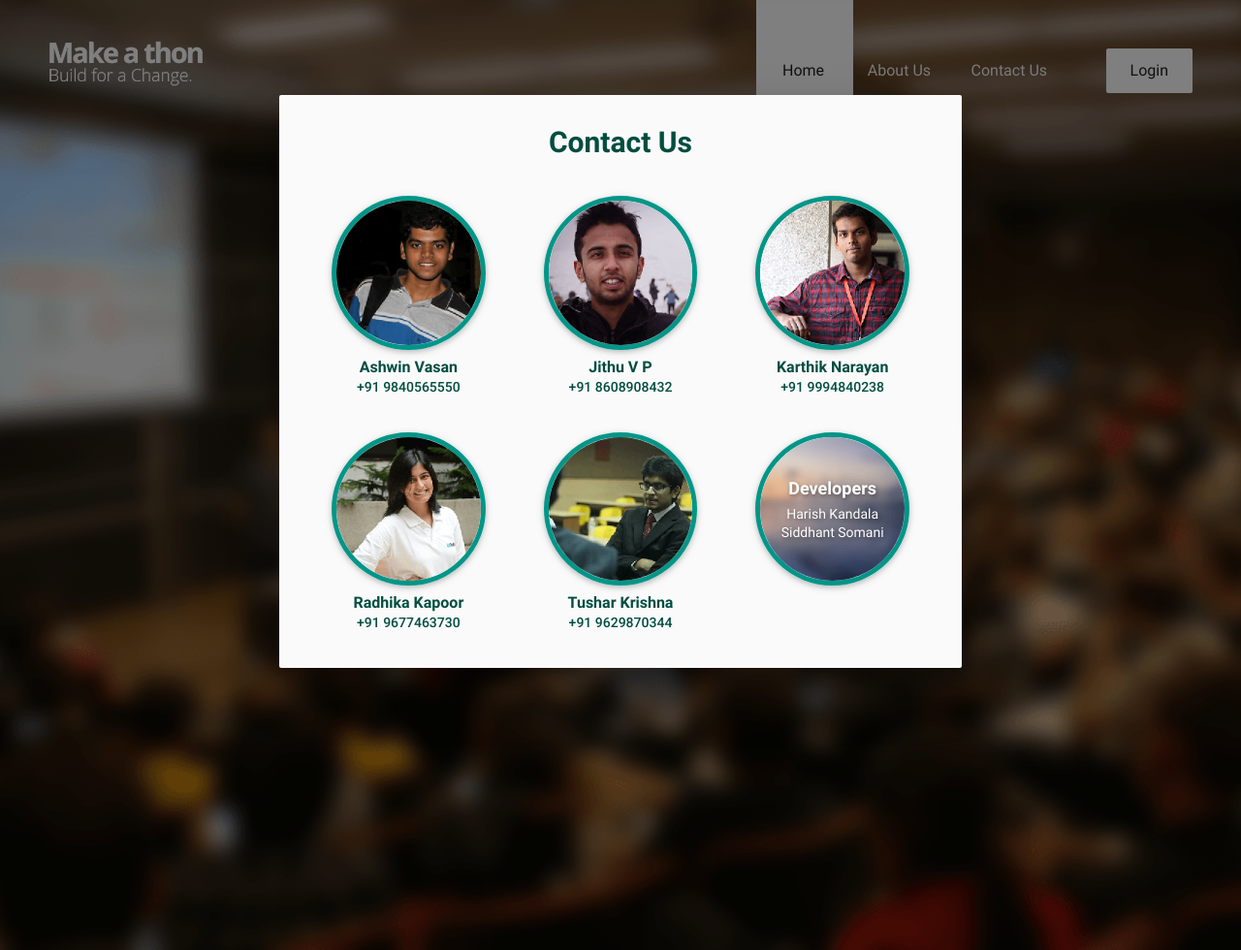
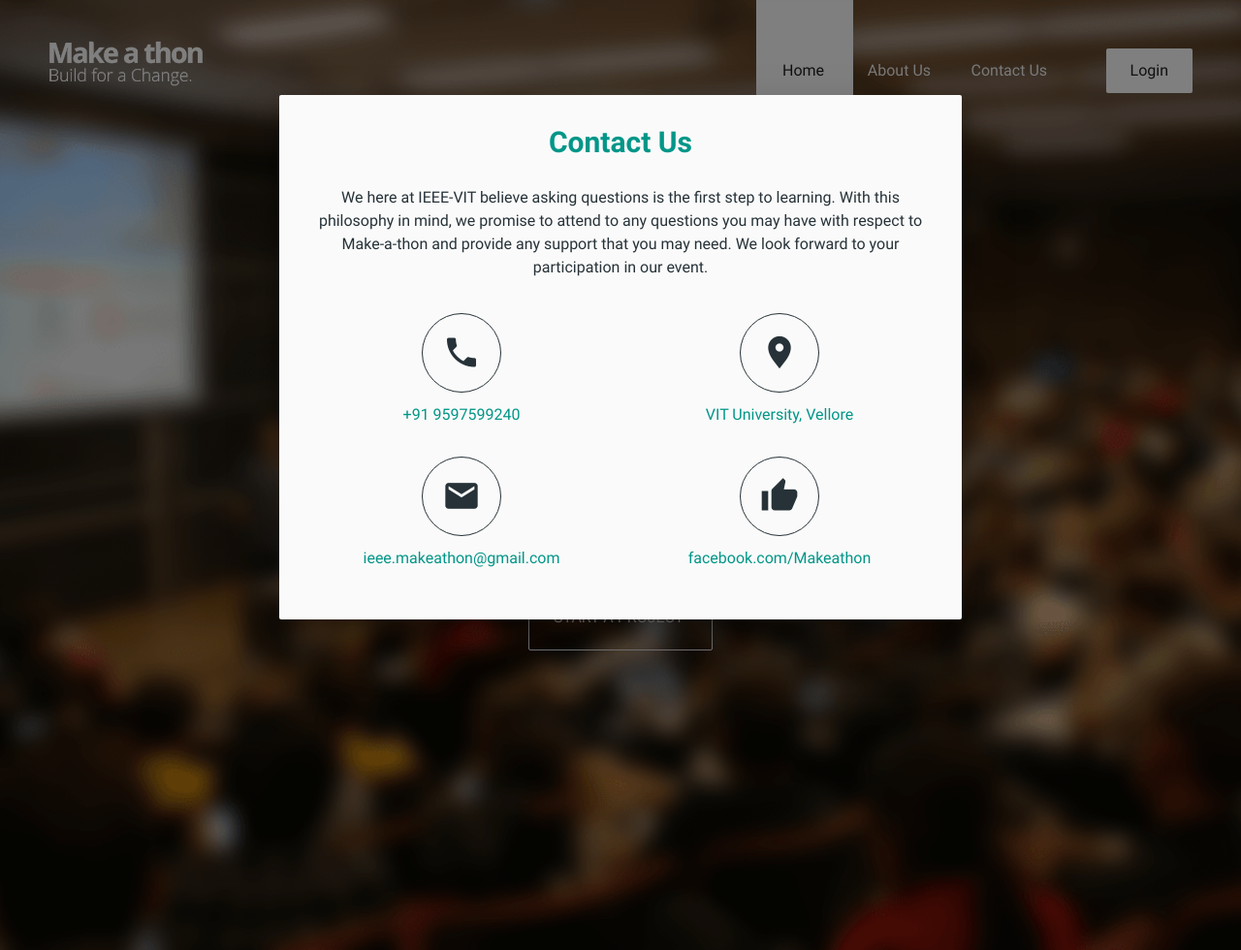
Before and after one commit to hkandala/bfac, a PHP site: page / in a window 1280 px wide, after a click on "Contact Us". Shown: the whole page at 97% size. Run offline with PHP 8.4, Linux system fonts and the light colour scheme; data comes from the database, SQL or seed files in the repository.

Commit message:
Contact us page update

```diff
--- a/footer.php
+++ b/footer.php
@@ -3,37 +3,29 @@
     <div class="modal-content">
         <h1>Contact Us</h1>
         <div class="row">
-            <div class="col l4 s12">
-                <img src="img/contactus/ashwin.png" class="z-depth-1" alt="Ashwin Vasan"/>
-                <p>Ashwin Vasan</p>
-                <p class="contact">+91 9840565550</p>
+            <p class="desc col s12 center-align">We here at IEEE-VIT believe asking questions is the first step to learning. With this philosophy in mind, we promise to attend to any questions you may have with respect to Make-a-thon and provide any support that you may need. We look forward to your participation in our event.</p>
+            <div class="col l6 m6 s12">
+                <div class="contact-box">
+                    <i class="mdi-communication-phone"></i>
+                    <a href="#">+91 9597599240</a>
+                </div>
             </div>
-            <div class="col l4 s12">
-                <img src="img/contactus/jithu.png" class="z-depth-1" alt="Jithu V P"/>
-                <p>Jithu V P</p>
-                <p class="contact">+91 8608908432</p>
+            <div class="col l6 m6 s12">
+                <div class="contact-box">
+                    <i class="mdi-communication-location-on"></i>
+                    <a href="https://www.google.co.in/maps/place/VIT+University/@12.968836,79.159018,14z/data=!4m2!3m1!1s0x0:0xfef222e5f36ecdeb" target="_blank">VIT University, Vellore</a>
+                </div>
             </div>
-            <div class="col l4 s12">
-                <img src="img/contactus/karthik.png" class="z-depth-1" alt="Karthik Narayan"/>
-                <p>Karthik Narayan</p>
-                <p class="contact">+91 9994840238</p>
+            <div class="col l6 m6 s12">
+                <div class="contact-box">
+                    <i class="mdi-content-mail"></i>
+                    <a href="mailto:ieee.makeathon@gmail.com" target="_top">ieee.makeathon@gmail.com</a>
+                </div>
             </div>
-            <div class="col l4 s12">
-                <img src="img/contactus/radhika.png" class="z-depth-1" alt="Radhika Kapoor"/>
-                <p>Radhika Kapoor</p>
-                <p class="contact">+91 9677463730</p>
-            </div>
-            <div class="col l4 s12">
-                <img src="img/contactus/tushar.png" class="z-depth-1" alt="Tushar Krishna"/>
-                <p>Tushar Krishna</p>
-                <p class="contact">+91 9629870344</p>
-            </div>
-            <div class="col l4 s12 dev">
-                <img src="img/contactus/bg.png" class="z-depth-1" alt="Developers"/>
-                <div>
-                    <h5>Developers</h5>
-                    <a href="https://github.com/harish095" target="_blank">Harish Kandala</a>
-                    <a href="https://github.com/siddhantsomani" target="_blank">Siddhant Somani</a>
+            <div class="col l6 m6 s12">
+                <div class="contact-box">
+                    <i class="mdi-action-thumb-up"></i>
+                    <a href="https://www.facebook.com/Makeathon" target="_blank">facebook.com/Makeathon</a>
                 </div>
             </div>
         </div>
--- a/include/scss/styles.scss
+++ b/include/scss/styles.scss
@@ -218,61 +218,50 @@ body {
 }
 #contactUs {
   h1 {
-    color: #004d40;
+    color: #009688;
     font-size: 30px;
     text-align: center;
     font-weight: 600;
     margin: 10px 0 20px;
   }
+  .row {
+    .desc {
+      line-height: 1.5;
+      color: #263238;
+      margin-top: 10px;
+    }
     .col {
-    padding: 20px 30px;
-    img {
-      display: block;
-      width: 100%;
-      max-width: 200px;
+      padding-bottom: 35px;
+      text-align: center;
+      .contact-box {
+        i {
+          display: inline-block;
+          color: #263238;
+          font-size: 40px;
+          text-align: center;
+          border: 1px solid #263238;
           border-radius: 50%;
-      border: 5px solid #009688;
-      margin: 0 auto;
-    }
-    p {
-      color: #004d40;
-      text-align: center;
-      font-weight: 600;
-      padding-top: 10px;
-    }
-    .contact {
-      font-size: 14px;
-      font-weight: 500;
-      padding-top: 5px;
-    }
-  }
-  .dev {
-    position: relative;
-    h5 {
-      color: #FFFFFF;
-      text-shadow: 1px 2px 4px rgba(0, 0, 0, 0.4);
-      font-weight: 600;
-      font-size: 18px;
-      text-align: center;
-      margin-bottom: 5px;
+          padding: 20px;
+          transition: transform 0.2s;
         }
         a {
           display: block;
+          color: #009688;
+          font-size: 16px;
           text-align: center;
-      padding-top: 5px;
-      font-size: 14px;
-      color: #FFFFFF;
-      text-shadow: 1px 2px 4px rgba(0, 0, 0, 0.4);
+          margin-top: 15px;
           &:hover {
             text-decoration: underline;
           }
         }
+        &:hover {
+          i {
+            transform: scale(1.05, 1.05);
+            transition: transform 0.2s;
           }
-  .dev>div {
-    position: absolute;
-    top: 50%;
-    left: 50%;
-    transform: translate(-50%, -50%);
+        }
+      }
+    }
   }
 }
 #contactUs.modal {
```
Also changed, not shown: img/contactus/ashwin.png (deleted), img/contactus/bg.png (deleted), img/contactus/jithu.png (deleted), img/contactus/karthik.png (deleted), img/contactus/radhika.png (deleted), img/contactus/tushar.png (deleted), include/css/styles.css. Lines whose indentation alone changed are shown as unchanged.
